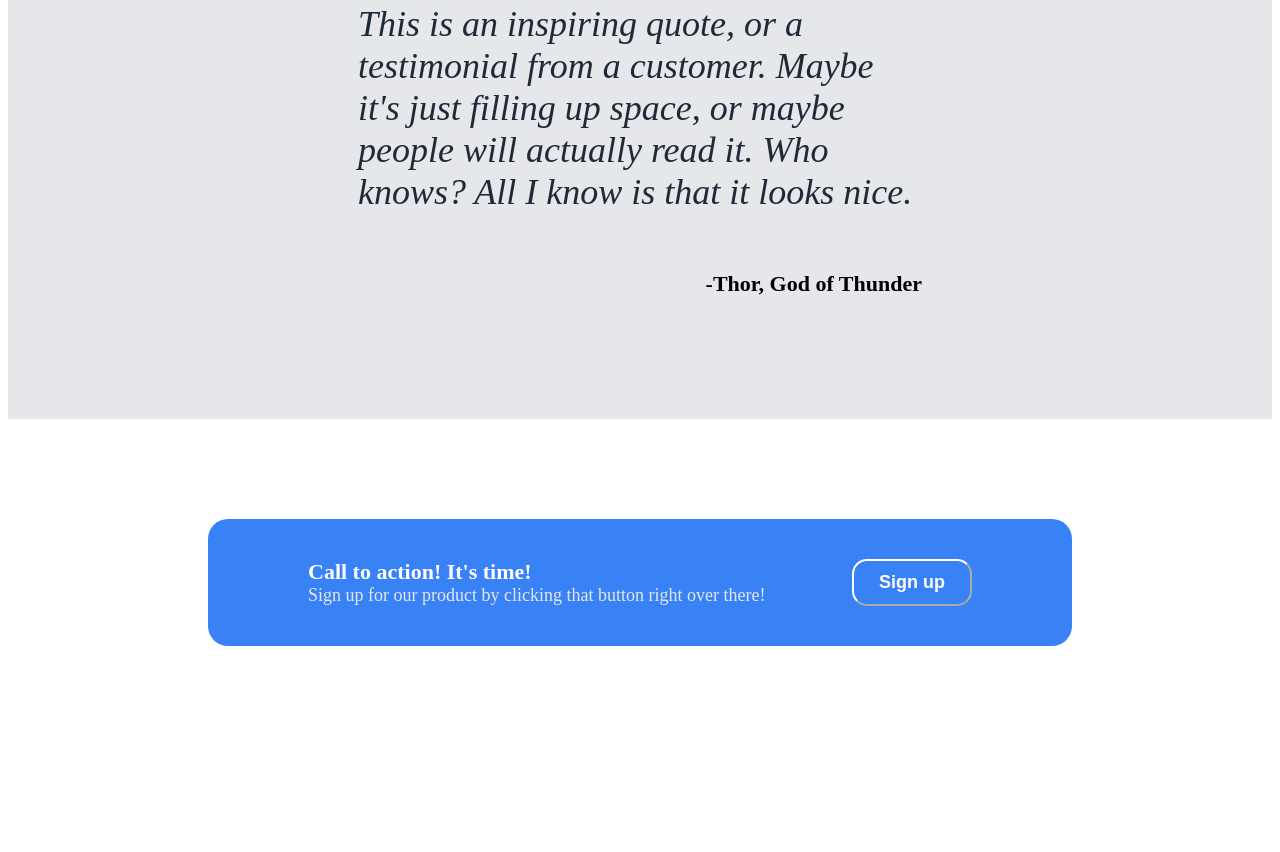
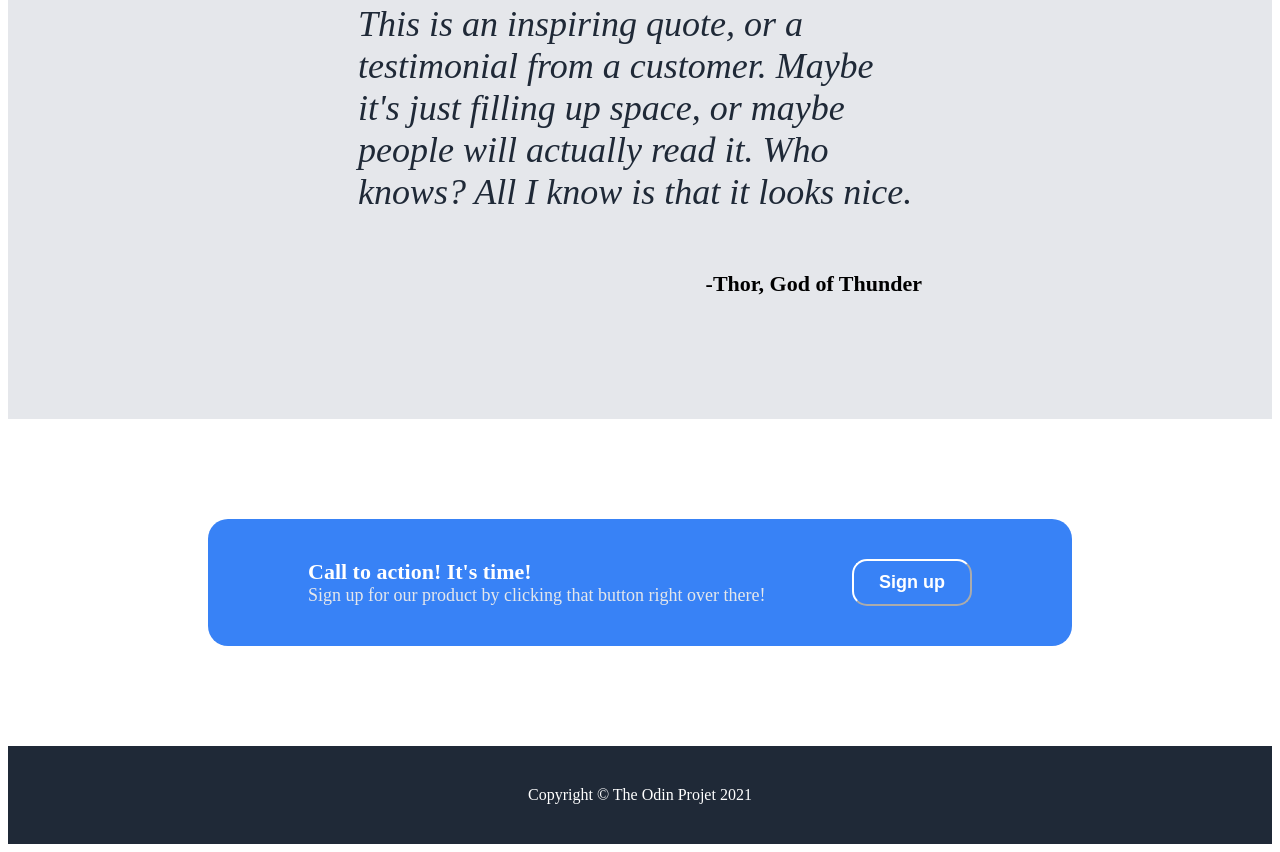
Before and after one commit to 4estgirl/odin_flex_landing_page, a plain HTML site: page index.html in a window 1280 px wide. Shown: the part 1516-2368 px from the top of the page. Before the commit the page ends 2262 px from the top, so only its background shows below. Drawn offline with Linux system fonts and the light colour scheme.

Commit message:
Created HTML and CSS for copyright section

```diff
--- a/index.html
+++ b/index.html
@@ -62,5 +62,6 @@
         </div>
         <button class="fbutton">Sign up</button>
     </div>
+    <div class="copyright">Copyright &copy The Odin Projet 2021</div>
 </body>
 </html>
--- a/style.css
+++ b/style.css
@@ -146,3 +146,12 @@ h3 {
     margin-left: auto;
     border-color: white;
 }
+
+.copyright {
+    background-color: #1f2937;
+    display: flex;
+    justify-content: center;
+    align-items: center;
+    padding: 40px;
+    color: white;
+}
```
